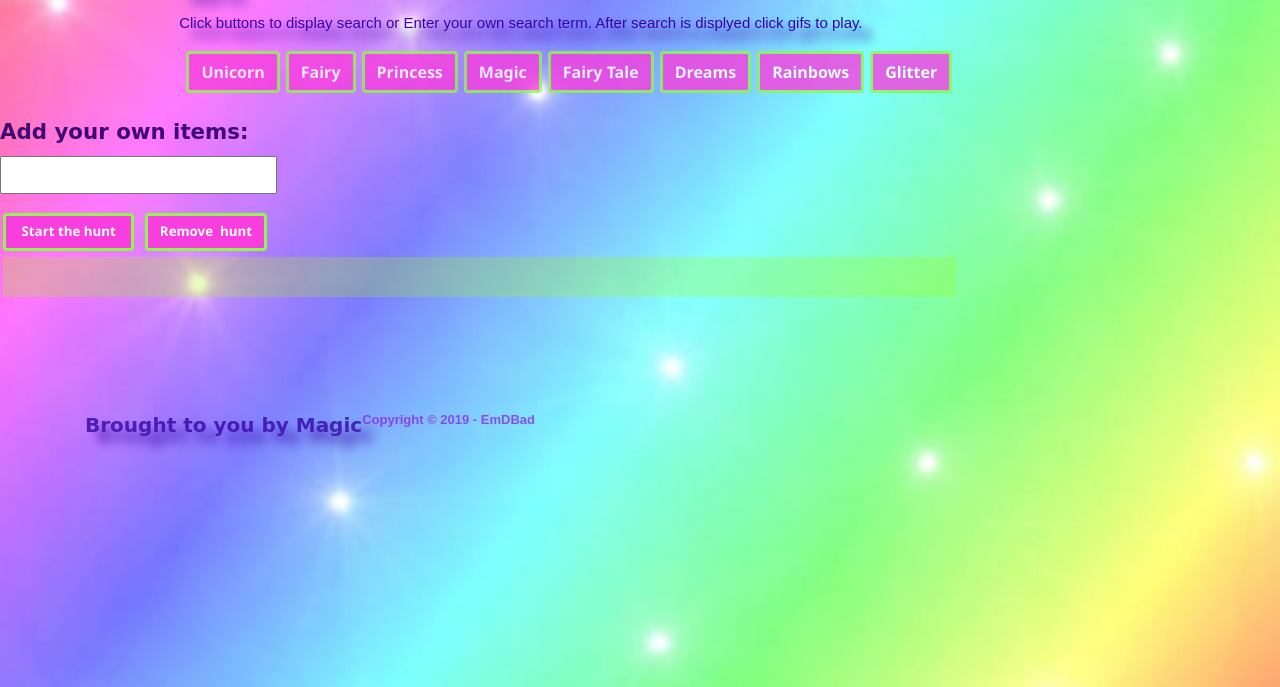
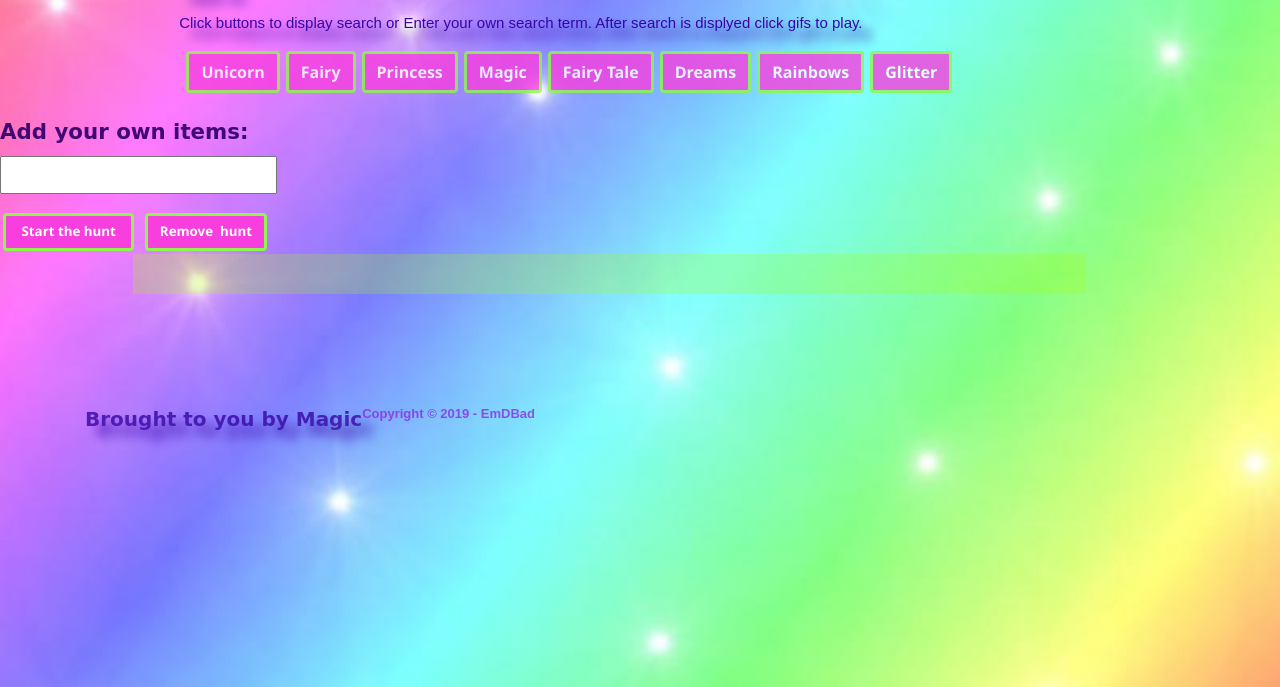
Before and after one commit to embeutler/Gifty, a plain HTML site: page index.html in a window 1280 px wide. Shown: the part 113-800 px from the top of the page. Drawn offline with nearby package versions, Linux system fonts and the light colour scheme; a web font is replaced by a local one.

Commit message:
Update style.css

```diff
--- a/assets/css/style.css
+++ b/assets/css/style.css
@@ -75,11 +75,10 @@ form
 }
 
 div#gifsView{
-	margin: 10px;
+	margin-left:14%;
 	background-color: rgba(166, 255, 0, 0.301);
-	margin: 3px;
 	font-size: 20px;
-    font-family:'Thasadith', sans-serif;
+    	font-family:'Thasadith', sans-serif;
 }
 
 img {	display: wrap;
```
